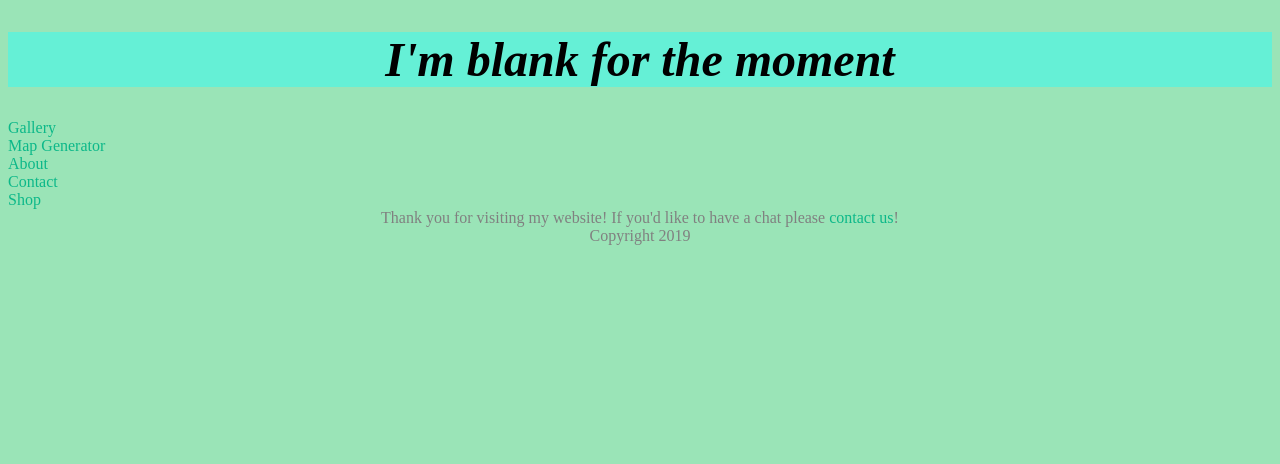
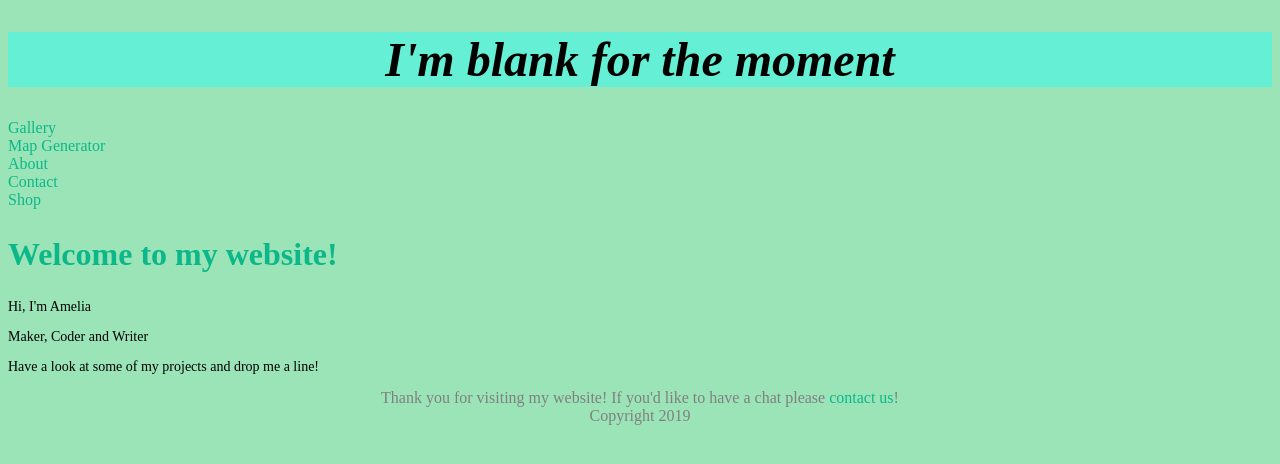
Before and after one commit to amtrav42/portfolioReact, a React app: page / in a window 1280 px wide. Shown: the top 464 px of the page. Built offline with nearby package versions, Linux system fonts and the light colour scheme; a web font is replaced by a local one.

Commit message:
added home page

```diff
--- a/src/components/Template/index.jsx
+++ b/src/components/Template/index.jsx
@@ -2,6 +2,7 @@ import React, { Component } from "react";
 import Footer from "../Footer";
 import Header from "../Header";
 import Contact from "../../pages/Contact";
+import Home from "../../pages/Home";
 import Nav from "../Nav";
 
 //Declare a class called Template, it's a prototype of the base react component//
@@ -12,6 +13,7 @@ class Template extends Component {
       <div>
         <Header/>
         <Nav/>
+        { location === "home" && <Home />}
         { location === "contact" && <Contact />}
         <Footer/>
       </div>
--- a/src/pages/Contact/index.jsx
+++ b/src/pages/Contact/index.jsx
@@ -10,7 +10,7 @@ class Contact extends Component {
          Ready to have your own website? Or need some help with content?
          <br/> Drop me a line and lets get making!
        </div>
-       <div class="contactContent">
+       <div className="contactContent">
          <a href="https://www.linkedin.com/in/amelia-travers/"target="_blank"><i class="fab fa-linkedin-in"></i></a>
          <a href="https://www.facebook.com/amaltr"target="_blank"><i class="fab fa-facebook-square"></i></a>
          <a href="https://www.instagram.com/amaltr42/?hl=en"target="_blank"><i class="fab fa-instagram"></i></a>
--- /dev/null
+++ b/src/pages/Home/index.jsx
@@ -0,0 +1,20 @@
+import React, { Component } from "react";
+import './styles.scss';
+
+class Home extends Component {
+  render(){
+    return (
+      <div className="homeBox">
+       <div className="homeWelcome">
+         <h2>Welcome to my website!</h2>
+       </div>
+       <div className="homeContent">
+         <p>Hi, I'm Amelia</p>
+         <p>Maker, Coder and Writer</p>
+         <p>Have a look at some of my projects and drop me a line!</p>
+       </div>
+      </div>
+    );
+  }
+}
+export default Home;
```
Also changed, not shown: src/pages/Home/styles.scss (added).
